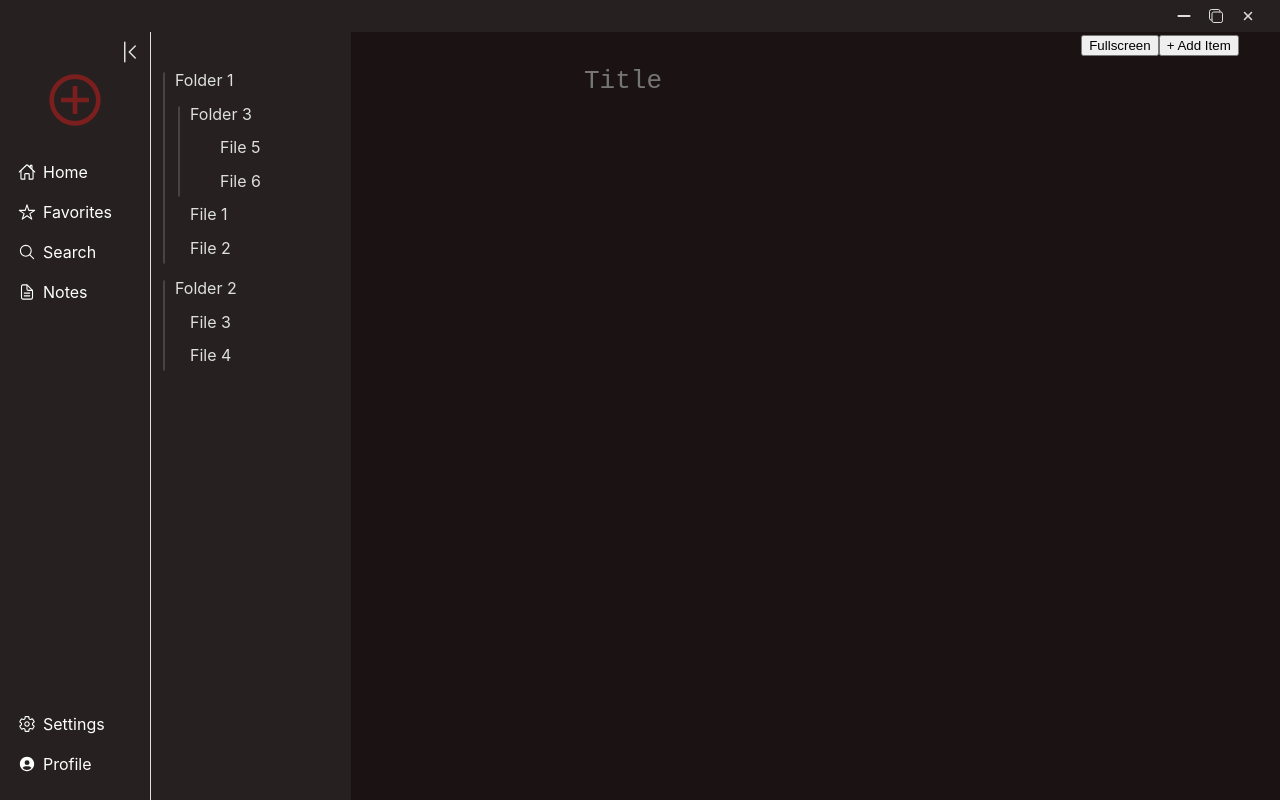
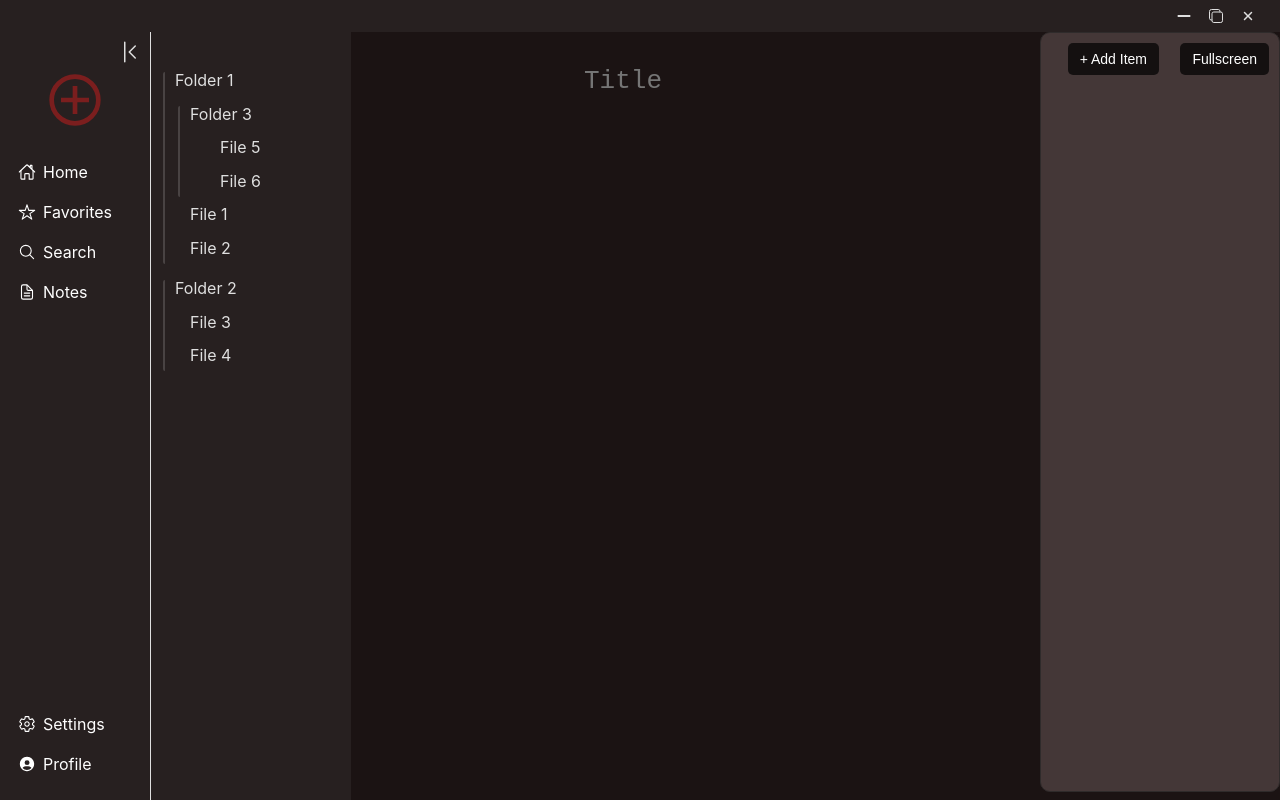
Before and after one commit to cs340-25/Notex, a React (Vite) app in the folder Frontend/: page /NoteEditor in a window 1280 px wide. Built offline with nearby package versions, Linux system fonts and the light colour scheme.

Commit message:
added scrollable canvas

```diff
--- a/Frontend/src/components/Canvas/Canvas.jsx
+++ b/Frontend/src/components/Canvas/Canvas.jsx
@@ -1,15 +1,18 @@
-// src/components/Canvas/Canvas.jsx
-import React, { useState } from "react";
+import React, { useState, useRef } from "react";
 import CanvasItem from "../CanvasItem/CanvasItem";
-import "./Canvas.module.scss";
+import styles from "./Canvas.module.scss";
 
 const Canvas = ({ onToggleFullscreen }) => {
   const [isExpanded, setIsExpanded] = useState(false);
   const [items, setItems] = useState([]);
+  const canvasRef = useRef(null);
 
   const toggleFullscreen = () => {
-    setIsExpanded(!isExpanded);
-    onToggleFullscreen(!isExpanded);
+    console.log("Toggling fullscreen...");
+    setIsExpanded((prev) => !prev);
+    if (onToggleFullscreen) {
+      onToggleFullscreen(!isExpanded);
+    }
   };
 
   const addItem = () => {
@@ -17,22 +20,23 @@ const Canvas = ({ onToggleFullscreen }) => {
       id: Date.now(),
       content: `Item ${items.length + 1}`,
     };
-    setItems([...items, newItem]);
+    setItems((prevItems) => [...prevItems, newItem]);
+    console.log("Added item:", newItem);
   };
 
   const deleteItem = (id) => {
-    setItems(items.filter((item) => item.id !== id));
+    setItems((prevItems) => prevItems.filter((item) => item.id !== id));
   };
 
   return (
-    <div className={`canvas-container ${isExpanded ? "expanded" : ""}`}>
-      <button className="fullscreen-btn" onClick={toggleFullscreen}>
+    <div ref={canvasRef} className={styles.canvasContainer}>
+      <button className={styles.fullscreenBtn} onClick={toggleFullscreen}>
         {isExpanded ? "Exit Fullscreen" : "Fullscreen"}
       </button>
-      <button className="add-item-btn" onClick={addItem}>+ Add Item</button>
-      <div className="canvas-content">
+      <button className={styles.addItemBtn} onClick={addItem}>+ Add Item</button>
+      <div className={styles.canvasContent}>
         {items.map((item) => (
-          <CanvasItem key={item.id} id={item.id} content={item.content} onDelete={deleteItem} />
+          <CanvasItem key={item.id} id={item.id} content={item.content} onDelete={deleteItem} parentRef={canvasRef} />
         ))}
       </div>
     </div>
--- a/Frontend/src/components/Canvas/Canvas.module.scss
+++ b/Frontend/src/components/Canvas/Canvas.module.scss
@@ -1,15 +1,16 @@
-// src/components/Canvas/Canvas.scss
-.canvas-container {
+.canvasContainer {
   position: relative;
   flex: 1;
-  background: #f4f4f4;
-  border: 1px solid #ddd;
+  background: #443737;
+  border: 1px solid #2f2b2b;
+  border-radius: 10px;
   transition: all 0.3s ease-in-out;
   overflow: hidden;
 }
 
-.fullscreen-btn,
-.add-item-btn {
+.fullscreenBtn,
+.addItemBtn {
+  z-index: 9999;
   position: absolute;
   top: 10px;
   right: 10px;
@@ -23,12 +24,12 @@
   margin-left: 10px;
 }
 
-.add-item-btn {
+.addItemBtn {
   right: 120px;
 }
 
-.canvas-content {
-  width: 3000px; // Placeholder for infinite scrolling
+.canvasContent {
+  width: 20000px; // Placeholder for infinite scrolling
   height: 3000px;
   position: relative;
 }
--- a/Frontend/src/components/CanvasItem/CanvasItem.jsx
+++ b/Frontend/src/components/CanvasItem/CanvasItem.jsx
@@ -1,6 +1,6 @@
 import React from "react";
 import { Rnd } from "react-rnd";
-import "./CanvasItem.module.scss";
+import styles from "./CanvasItem.module.scss";
 
 const CanvasItem = ({ id, content, onDelete }) => {
   return (
@@ -11,10 +11,11 @@ const CanvasItem = ({ id, content, onDelete }) => {
         width: 200,
         height: 100,
       }}
-      className="canvas-item"
+      className={styles.canvasItem}
+      bounds="parent"
     >
-      <div className="canvas-item-content">
-        <button className="delete-btn" onClick={() => onDelete(id)}>
+      <div className={styles.canvasItemContent}>
+        <button className={styles.deleteBtn} onClick={() => onDelete(id)}>
           ✕
         </button>
         {content}
--- a/Frontend/src/components/CanvasItem/CanvasItem.module.scss
+++ b/Frontend/src/components/CanvasItem/CanvasItem.module.scss
@@ -1,17 +1,18 @@
-.canvas-item {
-    background: white;
+.canvasItem {
+    background: rgb(148, 82, 82);
     border: 1px solid #aaa;
+    border-radius: 5px;
     box-shadow: 2px 2px 10px rgba(0, 0, 0, 0.2);
     padding: 10px;
     position: absolute;
 }
 
-.canvas-item-content {
+.canvasItemContent {
     position: relative;
     padding: 10px;
 }
 
-.delete-btn {
+.deleteBtn {
     position: absolute;
     top: 5px;
     right: 5px;
```
